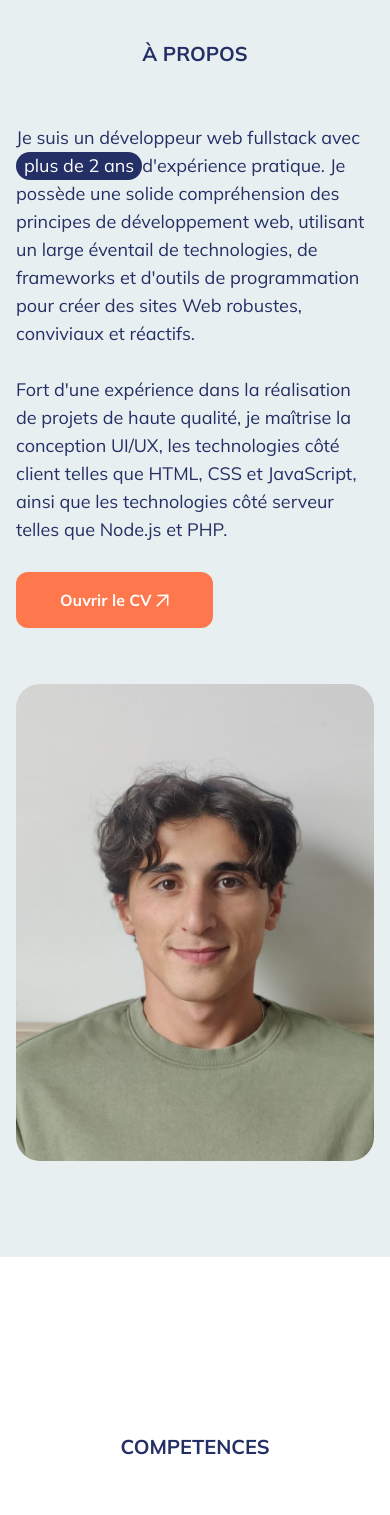
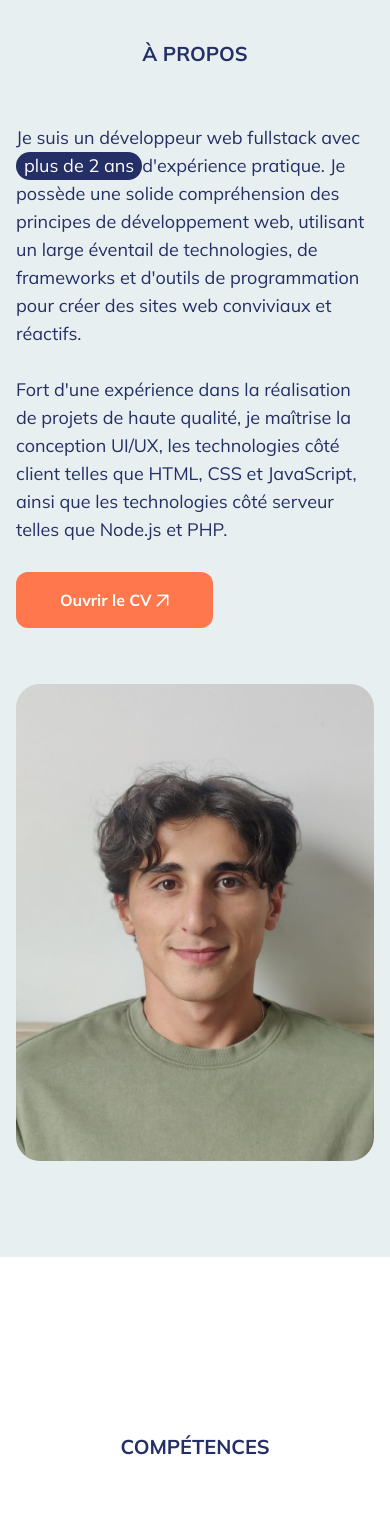
Before and after one commit to Anvar2742/portfolio, a React (Vite) app: page / in a window 390 px wide. Shown: the part 3480-4995 px from the top of the page. Built offline with nearby package versions, Linux system fonts and the light colour scheme; grey boxes are pictures that could not be loaded.

Commit message:
final touch before 1.1

```diff
--- a/src/components/About.jsx
+++ b/src/components/About.jsx
@@ -18,7 +18,7 @@ const About = () => {
                             compréhension des principes de développement web,
                             utilisant un large éventail de technologies, de
                             frameworks et d'outils de programmation pour créer
-                            des sites Web robustes, conviviaux et réactifs.
+                            des sites web conviviaux et réactifs.
                             <br /> <br />
                             Fort d'une expérience dans la réalisation de projets
                             de haute qualité, je maîtrise la conception UI/UX,
--- a/src/components/Footer.jsx
+++ b/src/components/Footer.jsx
@@ -23,11 +23,11 @@ const Footer = () => {
         >
             <div className="max-w-5xl mx-auto px-4">
                 <ScrollBtn scrollSrc={toTop} href="#contact" isTop={true} />
-                <div className="flex items-center justify-between">
+                <div className="flex flex-col sm:flex-row items-center justify-between">
                     <ContactInfo />
-                    <div className="flex gap-5 p-5 items-center bg-white rounded-xl">
+                    <div className="flex flex-col sm:flex-row gap-5 p-5 items-center bg-white rounded-xl">
                         <p className="font-serif">
-                            Interested in working together? Drop me a line
+                            Contactez moi
                         </p>
                         <button
                             onClick={handleCopy}
--- a/src/components/Skills.jsx
+++ b/src/components/Skills.jsx
@@ -27,7 +27,7 @@ const Skills = () => {
         <section className="pt-28 pb-24 mb-16" id="skills" ref={skillWrap}>
             <div className="max-w-5xl mx-auto px-4" data-scroll-section>
                 <h2 className="text-center text-xl uppercase font-bold mb-14 sm:mb-24 h2">
-                    Competences
+                    COMPÉTENCES
                 </h2>
                 <div
                     className="grid sm:grid-cols-2 gap-y-20 smgap-4 items-start"
--- a/src/skills.json
+++ b/src/skills.json
@@ -63,7 +63,7 @@
             "subtitle": "Conversion de designs Figma en code fonctionnel pour donner vie à des interfaces utilisateur interactives et conviviales"
         },
         {
-            "title": "Application Web FullStack",
+            "title": "Application Web FullStack - MERN",
             "subtitle": "Développement complet d'applications Web, de la création du frontend à la gestion du backend pour des solutions Web puissantes et polyvalentes"
         }
     ]
```
